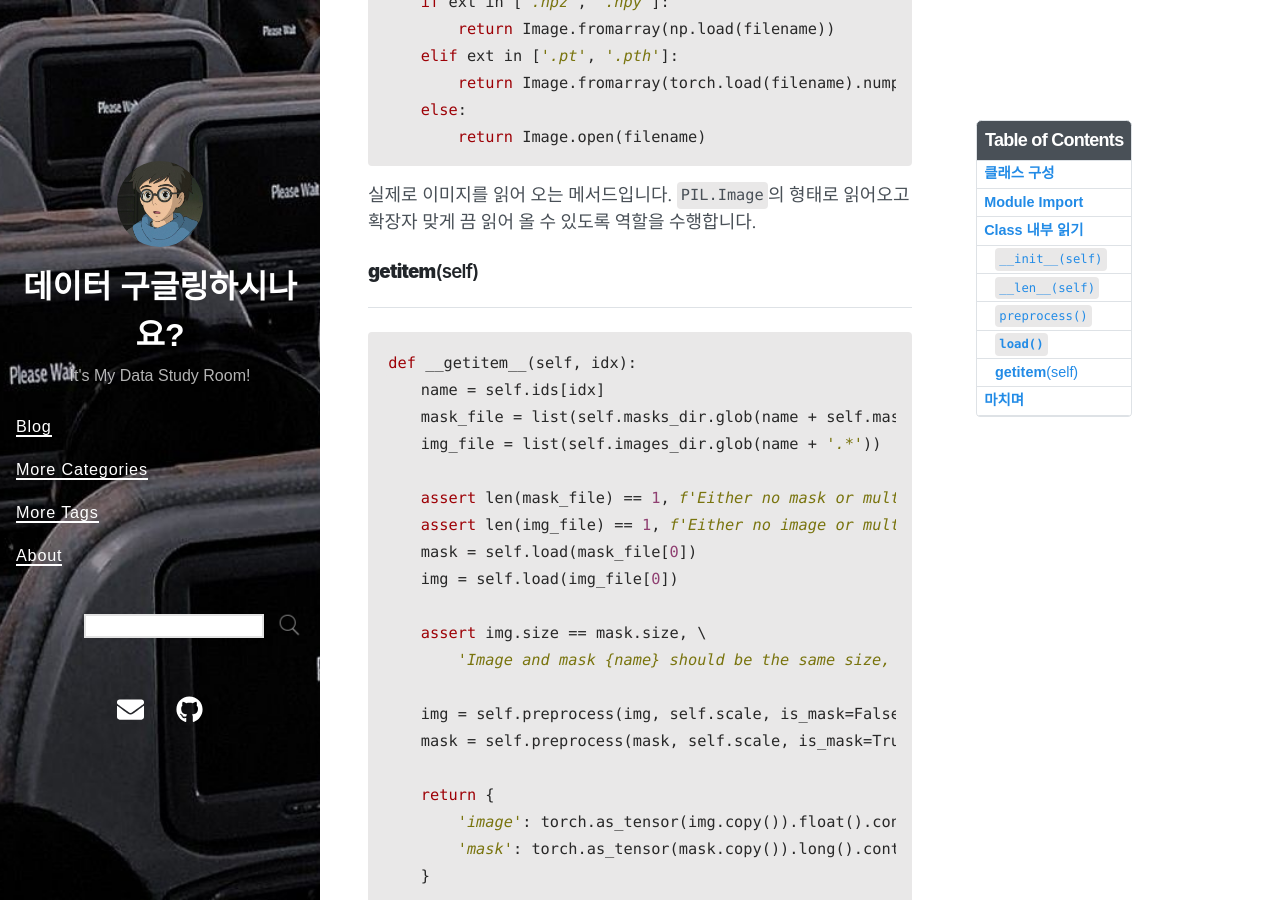
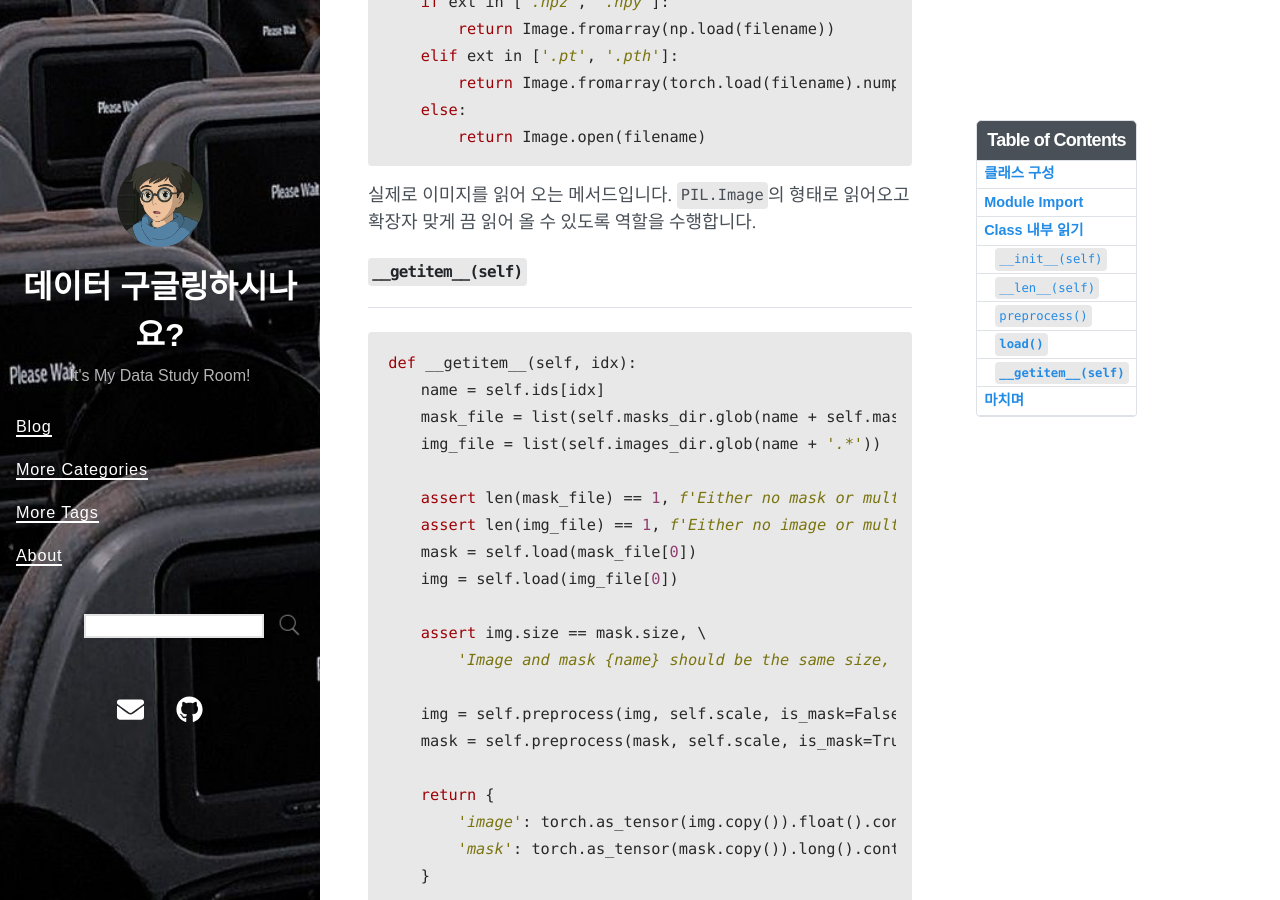
Before and after one commit to chaaaning/chaaaning.github.io, a Jekyll site: the page built from _posts/2022-01-17-Read-UNet-Code.md, in a window 1280 px wide and 900 px high, scrolled down 6975 px. Built offline with Jekyll 4.4.1, drawn with Linux system fonts in a browser that asks for light colours; nearby versions of some CDN libraries; comment, search, counter and statistics services are not loaded.

````diff
--- a/_posts/2022-01-17-Read-UNet-Code.md
+++ b/_posts/2022-01-17-Read-UNet-Code.md
@@ -203,7 +203,7 @@ def load(cls, filename):
 ```
 실제로 이미지를 읽어 오는 메서드입니다. `PIL.Image`의 형태로 읽어오고 확장자 맞게 끔 읽어 올 수 있도록 역할을 수행합니다.
 
-### __getitem__(self)
+### **`__getitem__(self)`**
 ---
 ```python
 def __getitem__(self, idx):
````
